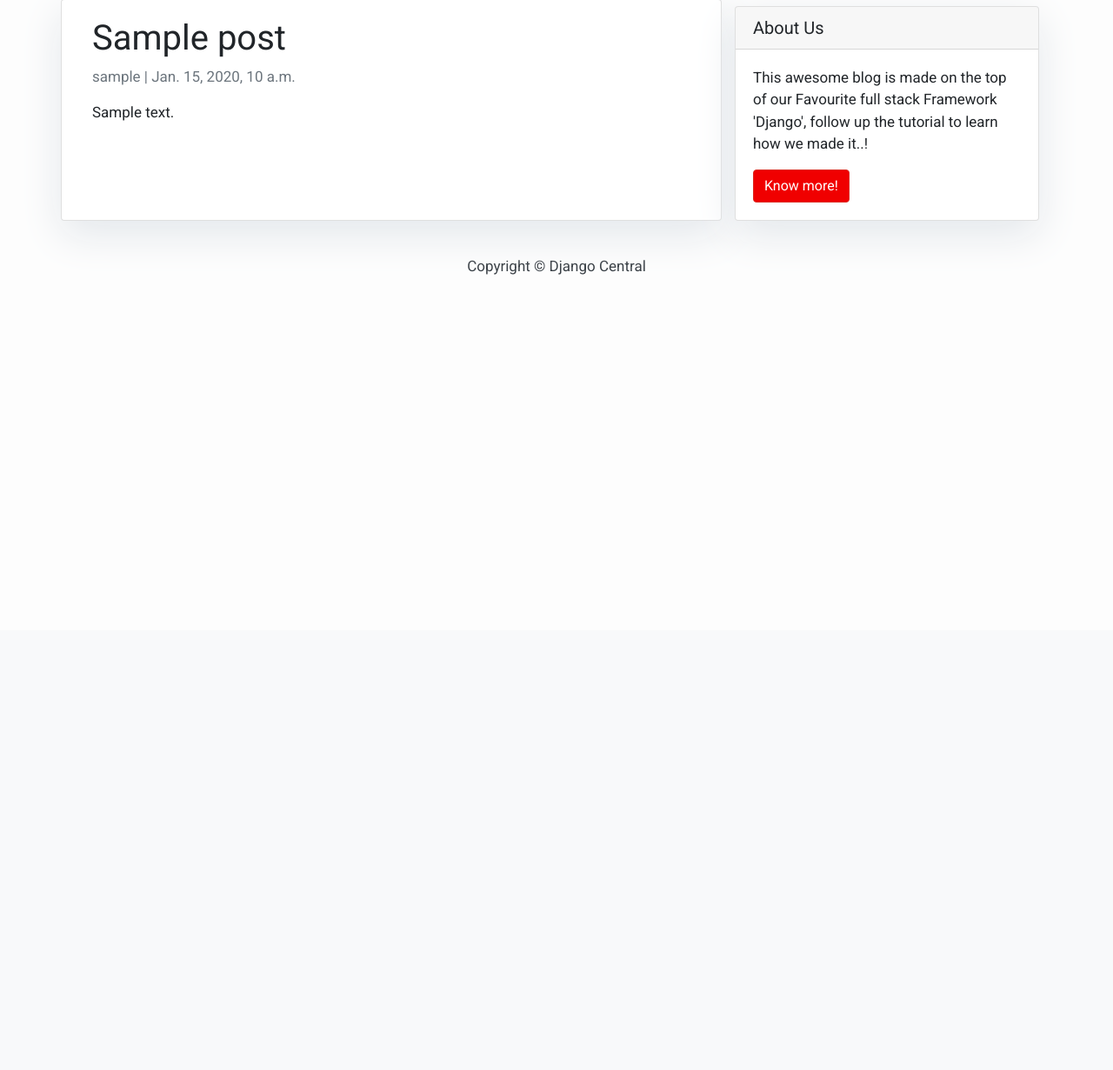
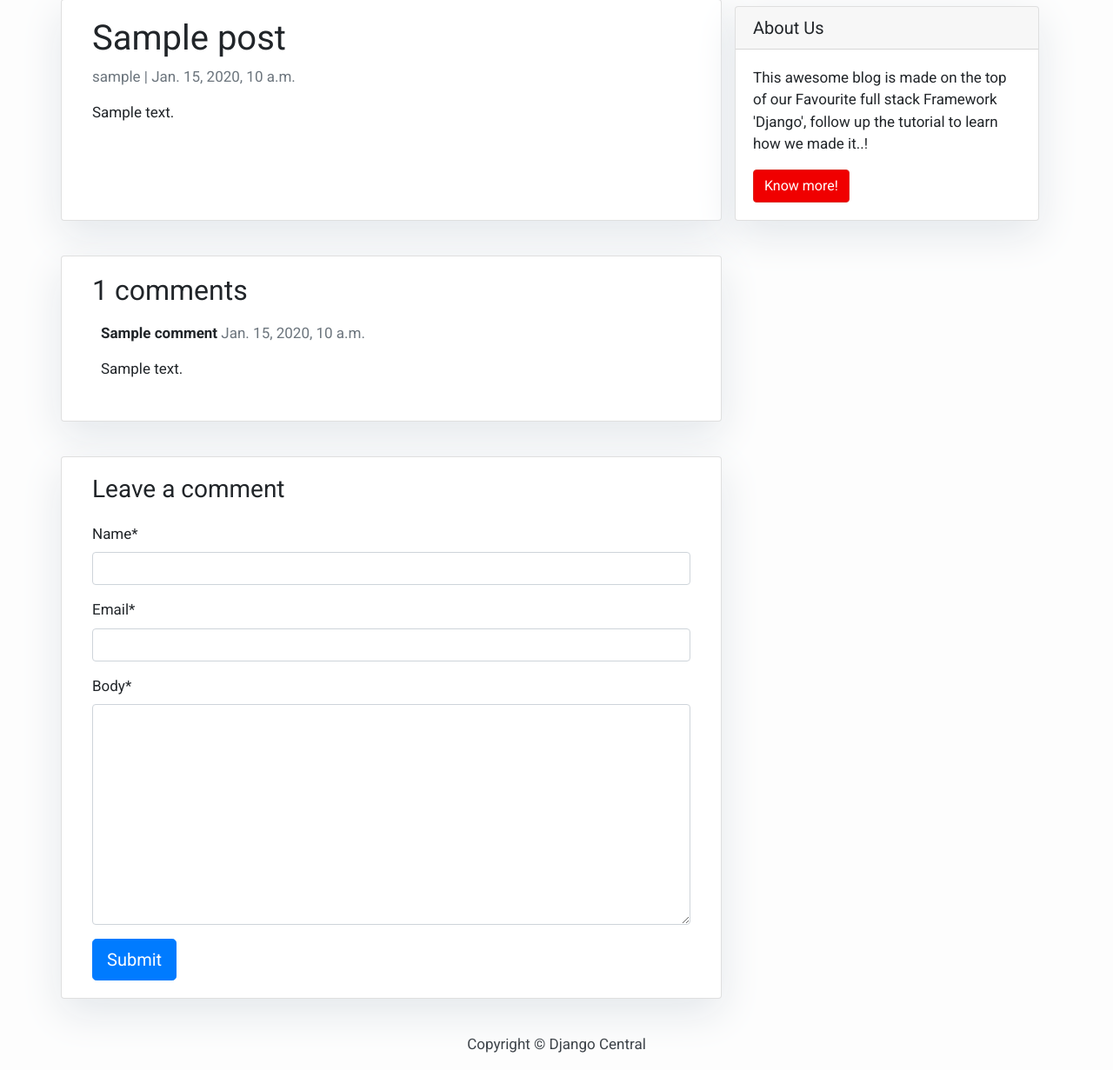
Before and after one commit to sagoresarker/MyBlog, a Django app: a page that uses blog/base/templates/base/post_detail.html in a window 1280 px wide. Shown: the part 75-1306 px from the top of the page at 87% size. Before the commit the page ends 391 px from the top, so only its background shows below. Run offline with Django 4.2, Linux system fonts and the light colour scheme; tables that the repository leaves empty hold one stand-in row (values such as "Sample post"); some libraries are stand-ins or nearby versions.

Commit message:
Add commenting features

```diff
--- /dev/null
+++ b/blog/base/forms.py
@@ -0,0 +1,8 @@
+from .models import Comment
+from django import forms
+
+
+class CommentForm(forms.ModelForm):
+    class Meta:
+        model = Comment
+        fields = ('name', 'email', 'body')
--- a/blog/base/models.py
+++ b/blog/base/models.py
@@ -21,3 +21,18 @@ class Post(models.Model):
 
     def __str__(self):
         return self.title
+
+
+class Comment(models.Model):
+    post = models.ForeignKey(Post,on_delete=models.CASCADE,related_name='comments')
+    name = models.CharField(max_length=80)
+    email = models.EmailField()
+    body = models.TextField()
+    created_on = models.DateTimeField(auto_now_add=True)
+    active = models.BooleanField(default=False)
+
+    class Meta:
+        ordering = ['created_on']
+
+    def __str__(self):
+        return 'Comment {} by {}'.format(self.body, self.name)
--- a/blog/base/templates/base/post_detail.html
+++ b/blog/base/templates/base/post_detail.html
@@ -1,16 +1,54 @@
 {% extends 'base.html' %} {% block content %}
+{% load crispy_forms_tags %}
+
 
 <div class="container">
   <div class="row">
     <div class="col-md-8 card mb-4  mt-3 left  top">
       <div class="card-body">
-        <h1>{% block title %} {{ object.title }} {% endblock title %}</h1>
+        <h1>{% block title %} {{ post.title }} {% endblock title %}</h1>
         <p class=" text-muted">{{ post.author }} | {{ post.created_on }}</p>
-        <p class="card-text ">{{ object.content | safe }}</p>
+        <p class="card-text ">{{ post.content | safe }}</p>
       </div>
     </div>
     {% block sidebar %} {% include 'sidebar.html' %} {% endblock sidebar %}
+
+    <div class="col-md-8 card mb-4  mt-3 ">
+      <div class="card-body">
+        <!-- comments -->
+        <h2>{{ comments.count }} comments</h2>
+
+        {% for comment in comments %}
+        <div class="comments" style="padding: 10px;">
+          <p class="font-weight-bold">
+            {{ comment.name }}
+            <span class=" text-muted font-weight-normal">
+              {{ comment.created_on }}
+            </span>
+          </p>
+          {{ comment.body | linebreaks }}
+        </div>
+        {% endfor %}
+      </div>
+    </div>
+    <div class="col-md-8 card mb-4  mt-3 ">
+      <div class="card-body">
+        {% if new_comment %}
+        <div class="alert alert-success" role="alert">
+          Your comment is awaiting moderation
+        </div>
+        {% else %}
+        <h3>Leave a comment</h3>
+
+        <form method="post" style="margin-top: 1.3em;">
+            {{ comment_form | crispy }}
+            {% csrf_token %}
+            <button type="submit" class="btn btn-primary  btn-lg">Submit</button>
+        </form>
+
+        {% endif %}
+      </div>
+    </div>
   </div>
 </div>
-
 {% endblock content %}
--- a/blog/base/urls.py
+++ b/blog/base/urls.py
@@ -3,5 +3,5 @@ from django.urls import path
 
 urlpatterns = [
     path('', views.PostList.as_view(), name='home'),
-    path('<slug:slug>/', views.PostDetail.as_view(), name='post_detail'),
+    path('<slug:slug>/', views.post_detail, name='post_detail'),
 ]
--- a/blog/base/views.py
+++ b/blog/base/views.py
@@ -1,10 +1,33 @@
 from django.views import generic
 from .models import Post
+from .forms import CommentForm
+from django.shortcuts import render, get_object_or_404
 
 class PostList(generic.ListView):
     queryset = Post.objects.filter(status=1).order_by('-created_on')
     template_name = 'base/index.html'
 
-class PostDetail(generic.DetailView):
-    model = Post
+
+def post_detail(request, slug):
     template_name = 'base/post_detail.html'
+    post = get_object_or_404(Post, slug=slug)
+    comments = post.comments.filter(active=True)
+    new_comment = None
+    # Comment posted
+    if request.method == 'POST':
+        comment_form = CommentForm(data=request.POST)
+        if comment_form.is_valid():
+
+            # Create Comment object but don't save to database yet
+            new_comment = comment_form.save(commit=False)
+            # Assign the current post to the comment
+            new_comment.post = post
+            # Save the comment to the database
+            new_comment.save()
+    else:
+        comment_form = CommentForm()
+
+    return render(request, template_name, {'post': post,
+                                           'comments': comments,
+                                           'new_comment': new_comment,
+                                           'comment_form': comment_form})
--- a/blog/blog/settings.py
+++ b/blog/blog/settings.py
@@ -39,6 +39,7 @@ INSTALLED_APPS = [
     'django.contrib.staticfiles',
 
     'base.apps.BaseConfig',
+    'crispy_forms',
 ]
 
 MIDDLEWARE = [
@@ -132,3 +133,5 @@ DEFAULT_AUTO_FIELD = 'django.db.models.BigAutoField'
 
 MEDIA_ROOT = os.path.join(BASE_DIR, "media")
 MEDIA_URL = "/media/"
+
+CRISPY_TEMPLATE_PACK = 'bootstrap4'
```
Also changed, not shown: blog/base/admin.py (+11 -1 lines), blog/base/migrations/0002_comment.py (added).
